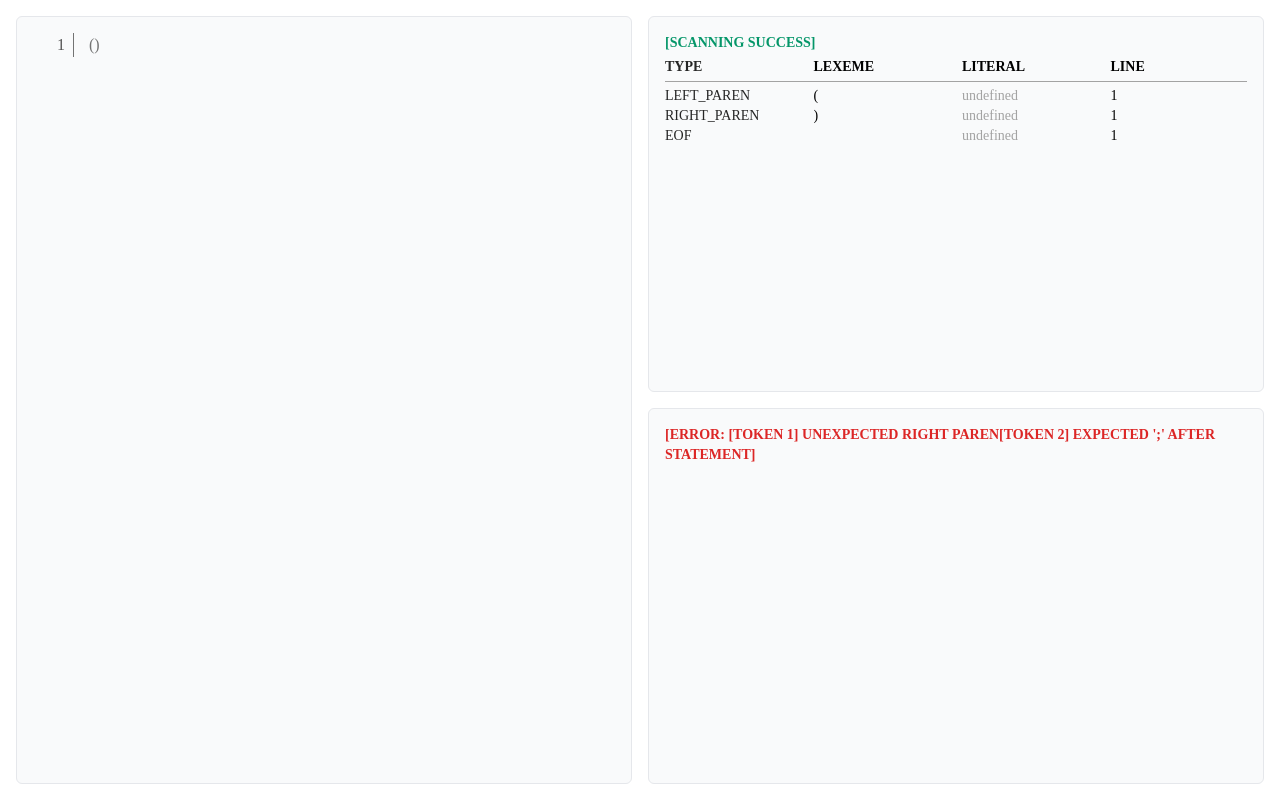
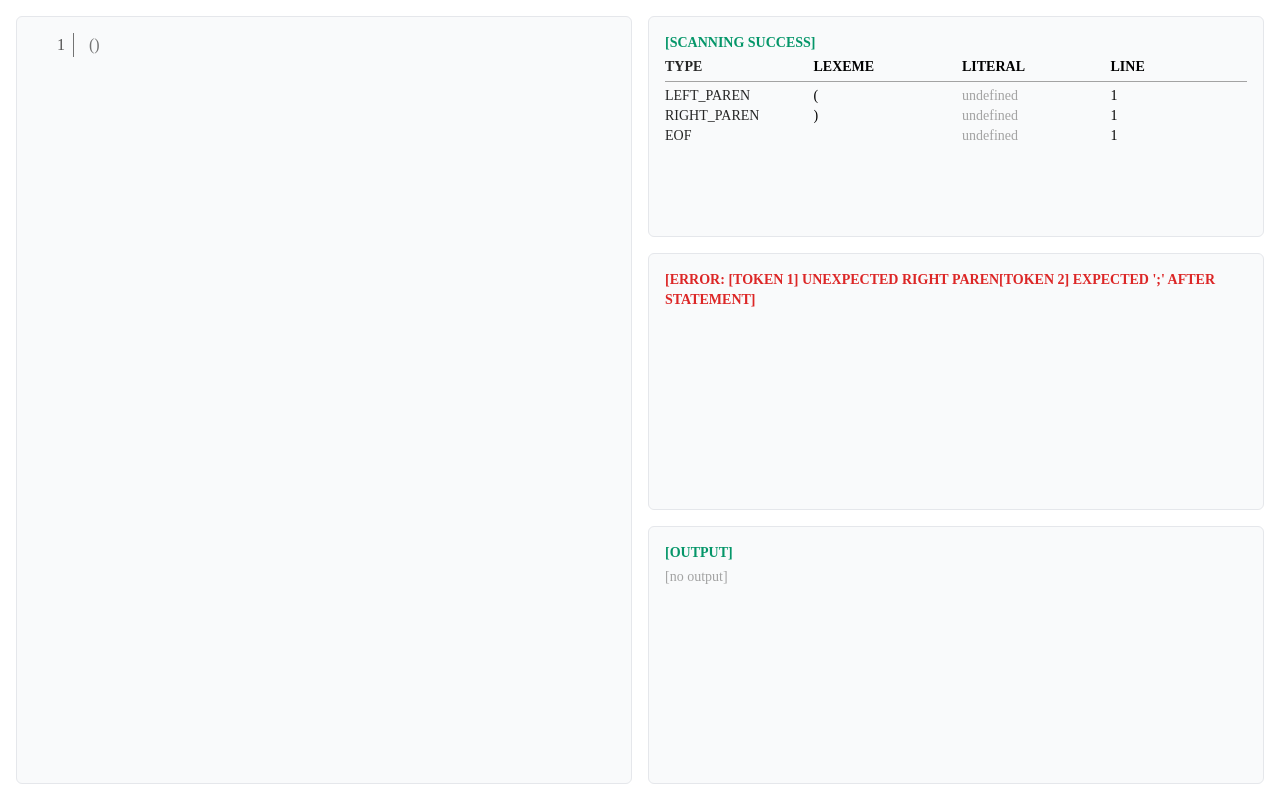
Before and after one commit to chayapatr/boba, a SvelteKit app: page / in a window 1280 px wide. Built offline with nearby package versions, Linux system fonts and the light colour scheme; a web font is replaced by a local one.

Commit message:
feat: add output panel and extend AST renderer for all statement types
Co-Authored-By: Claude Sonnet 4.6 <noreply@anthropic.com>

```diff
--- a/src/routes/+page.svelte
+++ b/src/routes/+page.svelte
@@ -7,26 +7,51 @@
 
 	$: result = BOBA($source);
 
-	const ASTtoString = (ast: ASTNode | undefined) => {
-		if (!ast) return '';
-		const level = 0;
-		const dfs = (node: ASTNode, level: number, prefix: string) => {
-			switch (node.type as string) {
+	const ASTtoString = (nodes: ASTNode[]): string => {
+		if (!nodes || nodes.length === 0) return '';
+
+		const dfs = (node: ASTNode, prefix: string): string => {
+			const n = node as Record<string, unknown>;
+			switch (n.type as string) {
 				case 'LITERAL':
-					return `<br/>${prefix}⊢ VALUE: ${node.expr}`;
+					return `<br/>${prefix}⊢ VALUE: ${n.expr}`;
 				case 'BINARY':
-					return `<br/>${prefix}⊢ BIN (${node.opr.lexeme})
-					${dfs(node.left, level + 1, prefix + '&nbsp;&nbsp;')}
-					${dfs(node.right, level + 1, prefix + '&nbsp;&nbsp;')}`;
+					return `<br/>${prefix}⊢ BIN (${(n.opr as Token).lexeme})${dfs(n.left as ASTNode, prefix + '&nbsp;&nbsp;')}${dfs(n.right as ASTNode, prefix + '&nbsp;&nbsp;')}`;
 				case 'GROUPING':
-					return `<br/>${prefix}⊢ [GROUP]
-					${dfs(node.expr, level + 1, prefix + '&nbsp&nbsp;')}`;
+					return `<br/>${prefix}⊢ [GROUP]${dfs(n.expr as ASTNode, prefix + '&nbsp;&nbsp;')}`;
 				case 'UNARY':
-					return `<br/>${prefix}⊢ UNARY (${node.opr.lexeme})${dfs(node.right, level + 1, prefix + '&nbsp&nbsp;')}`;
+					return `<br/>${prefix}⊢ UNARY (${(n.opr as Token).lexeme})${dfs(n.right as ASTNode, prefix + '&nbsp;&nbsp;')}`;
+				case 'VARIABLE':
+					return `<br/>${prefix}⊢ VAR: ${(n.name as Token).lexeme}`;
+				case 'ASSIGN':
+					return `<br/>${prefix}⊢ ASSIGN (${n.name})${dfs(n.value as ASTNode, prefix + '&nbsp;&nbsp;')}`;
+				case 'EXPRESSION':
+					return `<br/>${prefix}⊢ EXPR${dfs(n.expr as ASTNode, prefix + '&nbsp;&nbsp;')}`;
+				case 'PRINT':
+					return `<br/>${prefix}⊢ PRINT${dfs(n.expr as ASTNode, prefix + '&nbsp;&nbsp;')}`;
+				case 'VAR':
+					return `<br/>${prefix}⊢ VAR DECL: ${n.name}${n.expr ? dfs(n.expr as ASTNode, prefix + '&nbsp;&nbsp;') : ''}`;
+				case 'IF':
+					return (
+						`<br/>${prefix}⊢ IF${dfs({ type: 'GROUPING', expr: n.condition } as ASTNode, prefix + '&nbsp;&nbsp;')}` +
+						`<br/>${prefix}&nbsp;&nbsp;THEN: ${(n.then as ASTNode[]).map((s) => dfs(s, prefix + '&nbsp;&nbsp;&nbsp;&nbsp;')).join('')}` +
+						(n.else
+							? `<br/>${prefix}&nbsp;&nbsp;ELSE: ${(n.else as ASTNode[]).map((s) => dfs(s, prefix + '&nbsp;&nbsp;&nbsp;&nbsp;')).join('')}`
+							: '')
+					);
+				case 'WHILE':
+					return (
+						`<br/>${prefix}⊢ WHILE${dfs({ type: 'GROUPING', expr: n.condition } as ASTNode, prefix + '&nbsp;&nbsp;')}` +
+						`<br/>${prefix}&nbsp;&nbsp;BODY: ${(n.body as ASTNode[]).map((s) => dfs(s, prefix + '&nbsp;&nbsp;&nbsp;&nbsp;')).join('')}`
+					);
+				case 'BLOCK':
+					return `<br/>${prefix}⊢ BLOCK${(n.body as ASTNode[]).map((s) => dfs(s, prefix + '&nbsp;&nbsp;')).join('')}`;
+				default:
+					return `<br/>${prefix}⊢ ${n.type}`;
 			}
 		};
-		const result = dfs(ast, level, '');
-		return '<span class="font-semibold">PROGRAM</span>' + result;
+
+		return '<span class="font-semibold">PROGRAM</span>' + nodes.map((n) => dfs(n, '')).join('');
 	};
 </script>
 
@@ -38,41 +63,66 @@
 	<div
 		class="flex h-[calc(50svh-1.5rem)] flex-col gap-3 text-xs md:h-[calc(100vh-2rem)] md:gap-4 md:text-sm"
 	>
-		<ul class="flex h-1/2 flex-col overflow-y-scroll rounded-md border bg-gray-50 p-4">
+		<!-- TOKENS -->
+		<ul class="flex flex-col overflow-y-scroll rounded-md border bg-gray-50 p-4" style="height: 30%">
 			<div class="mb-1 font-semibold">
-				<span class={result.scanned.success ? 'text-emerald-600' : 'text-red-600'}
-					>{result.scanned.success ? '[SCANNING SUCCESS]' : `[ERROR: ${result.scanned.msg}]`}</span
-				>
+				<span class={result.scanned.success ? 'text-emerald-600' : 'text-red-600'}>
+					{result.scanned.success ? '[SCANNING SUCCESS]' : `[ERROR: ${result.scanned.msg}]`}
+				</span>
 			</div>
 			<li class="mb-1 grid grid-cols-4 gap-3 font-semibold">
-				<div class=" text-neutral-800">TYPE</div>
+				<div class="text-neutral-800">TYPE</div>
 				<div>LEXEME</div>
 				<div>LITERAL</div>
 				<div>LINE</div>
 			</li>
 			<div class="mb-1 w-full border-t border-neutral-400"></div>
-			{#each result.scanned.tokens.filter((token) => !['NEWLINE', 'SPACE'].includes(token.type)) || [] as token}
+			{#each result.scanned.tokens.filter((t) => !['NEWLINE', 'SPACE'].includes(t.type)) as token}
 				<li class="grid grid-cols-4 gap-3">
-					<div class=" text-neutral-800">{token.type}</div>
+					<div class="text-neutral-800">{token.type}</div>
 					<div class="w-full overflow-x-clip">{token.lexeme}</div>
 					<div class={`${token.literal ?? 'text-neutral-400'}`}>{token.literal}</div>
 					<div>{token.line}</div>
 				</li>
 			{/each}
 		</ul>
-		<div class="flex h-1/2 flex-col overflow-scroll rounded-md border bg-gray-50 p-4">
+
+		<!-- AST -->
+		<div class="flex flex-col overflow-scroll rounded-md border bg-gray-50 p-4" style="height: 35%">
 			<div class="mb-1 font-semibold">
-				<span class={!result.parsed.error ? 'text-emerald-600' : 'text-red-600'}
-					>{!result.parsed.error
+				<span class={!result.parsed.error ? 'text-emerald-600' : 'text-red-600'}>
+					{!result.parsed.error
 						? '[PARSING SUCCESS]'
-						: `[ERROR: ${result.parsed.error.split(',').at(0)}]`}</span
-				>
+						: `[ERROR: ${result.parsed.error.split(',').at(0)}]`}
+				</span>
 			</div>
 			<div class="w-max text-nowrap">
-				{#if !result.scanned.error && !result.parsed.error}
-					{@html ASTtoString(result.parsed.node)}
+				{#if result.scanned.success && !result.parsed.error}
+					{@html ASTtoString(result.parsed.nodes)}
 				{/if}
 			</div>
 		</div>
+
+		<!-- OUTPUT -->
+		<div class="flex flex-col overflow-scroll rounded-md border bg-gray-50 p-4" style="height: 35%">
+			<div class="mb-1 font-semibold">
+				<span
+					class={result.interpreted.error
+						? 'text-red-600'
+						: 'text-emerald-600'}
+				>
+					{result.interpreted.error
+						? `[RUNTIME ERROR: ${result.interpreted.error}]`
+						: '[OUTPUT]'}
+				</span>
+			</div>
+			{#if result.interpreted.output.length === 0 && !result.interpreted.error}
+				<div class="text-neutral-400">[no output]</div>
+			{:else}
+				{#each result.interpreted.output as line}
+					<div>{line}</div>
+				{/each}
+			{/if}
+		</div>
 	</div>
 </div>
```
